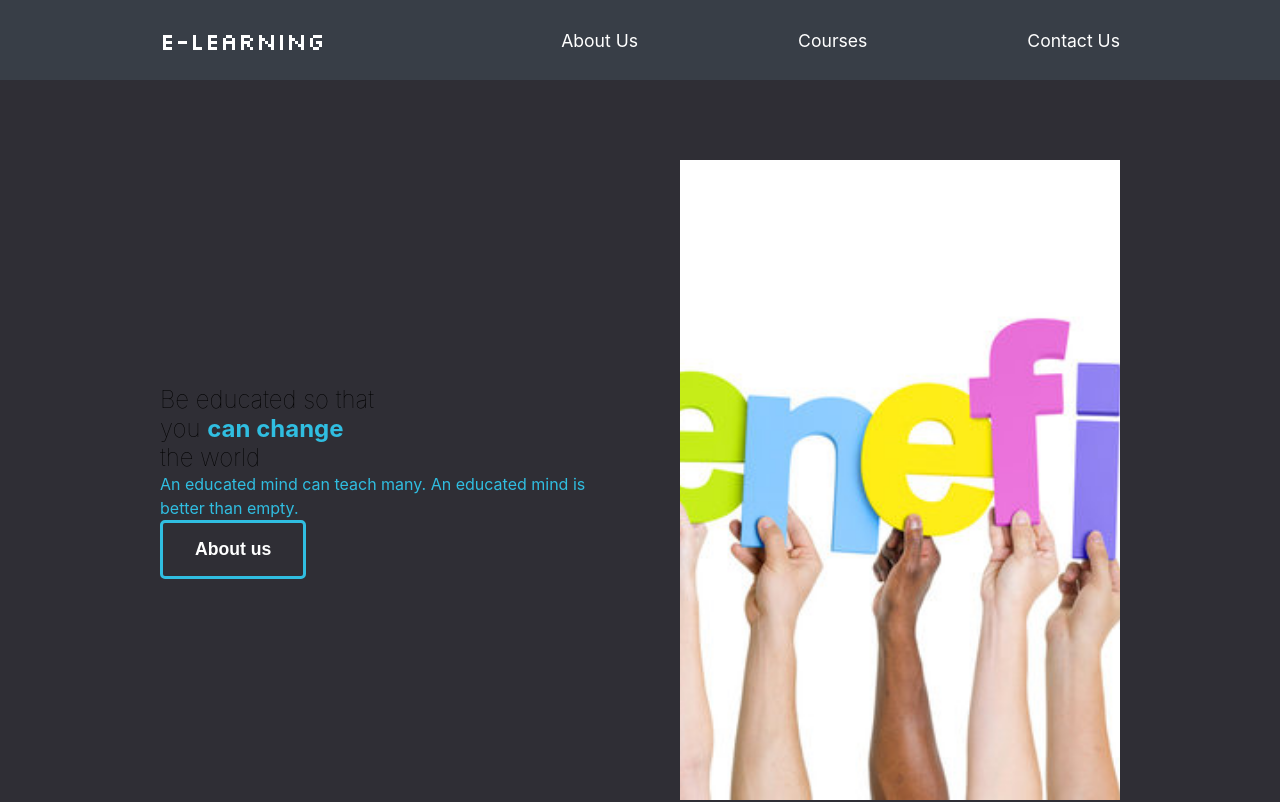
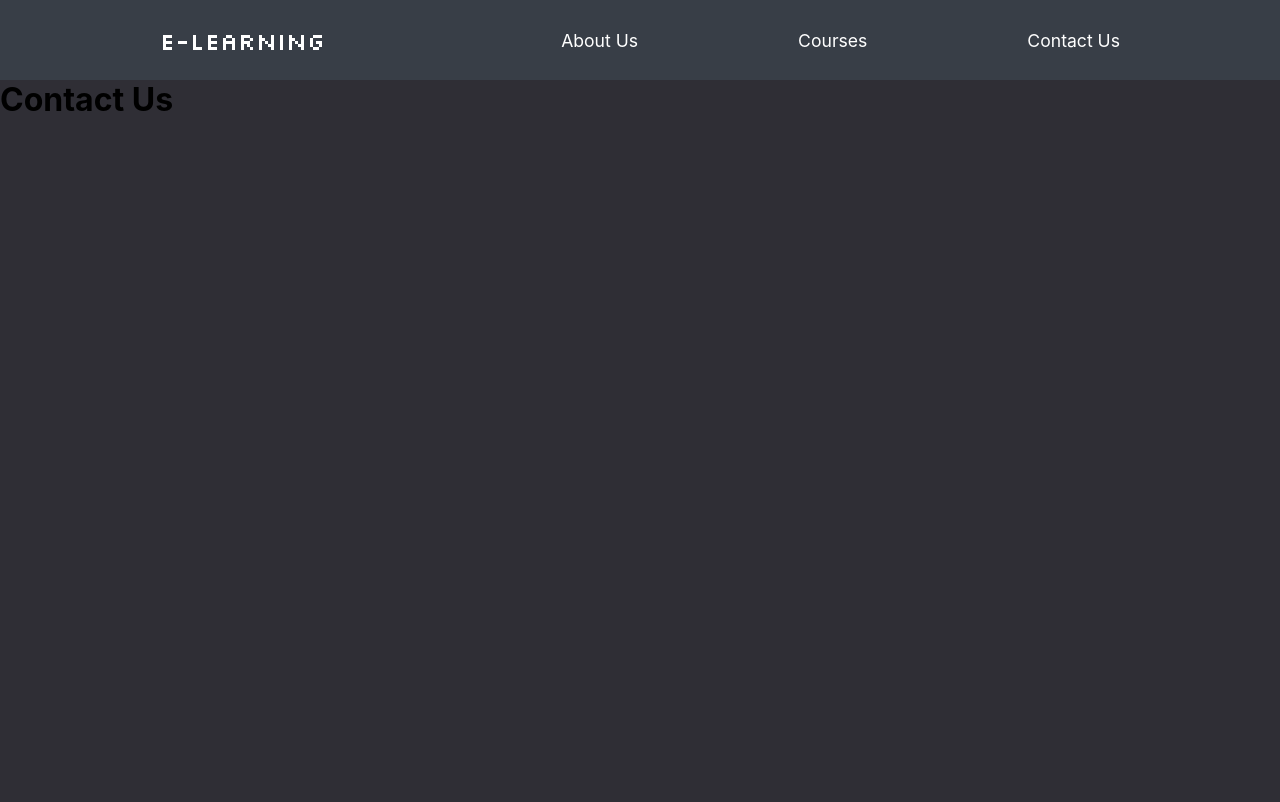
Before and after one commit to asatova/e-learning-react, a React (Create React App) app: page /contact in a window 1280 px wide. Shown: the top 802 px of the page. Built offline with nearby package versions, Linux system fonts and the light colour scheme; a web font is replaced by a local one.

Commit message:
navbar section (not complated yet)

```diff
--- a/package.json
+++ b/package.json
@@ -10,7 +10,7 @@
     "react": "^18.3.1",
     "react-dom": "^18.3.1",
     "react-intersection-observer": "^9.13.1",
-    "react-router-dom": "^6.28.0",
+    "react-router-dom": "5.3.4",
     "react-scripts": "5.0.1",
     "styled-components": "^6.1.13",
     "web-vitals": "^2.1.0"
--- a/src/App.js
+++ b/src/App.js
@@ -1,18 +1,33 @@
 import React from 'react';
-//import pages
+// Import pages
 import AboutUs from './pages/AboutUs';
 import GlobalStyle from "./components/GlobalStyle";
 import Nav from "./components/Nav";
-
+import Courses from './pages/Courses';
+import ContactUs from './pages/ContactUs';
+// Router
+import { BrowserRouter as Router, Switch, Route } from "react-router-dom";
 
 function App() {
     return (
-        <div className="App">
-           <GlobalStyle />
-       <Nav />
-       <AboutUs />
-        </div>
-    )
+        <Router> {/* Wrap everything in BrowserRouter */}
+            <div className="App">
+                <GlobalStyle />
+                <Nav />
+                <Switch>
+                    <Route path="/" exact>
+                        <AboutUs />
+                    </Route>
+                    <Route path="/courses">
+                        <Courses />
+                    </Route>
+                    <Route path="/contact">
+                        <ContactUs />
+                    </Route>
+                </Switch>
+            </div>
+        </Router>
+    );
 }
 
 export default App;
--- a/src/components/GlobalStyle.js
+++ b/src/components/GlobalStyle.js
@@ -33,7 +33,7 @@
 
 h2{
     font-weight: lighter;
-    font-size: 4 rem;
+    font-size:56px;
     }
 h3{
     color: #fff;
@@ -52,7 +52,7 @@
 p{
     padding: 3 rem 0rem;
     color: #30bee1;
-    font-size: 1.4 rem;
+    font-size: 25px;
     line-height: 150%;
 }
 
--- a/src/components/Nav.js
+++ b/src/components/Nav.js
@@ -1,5 +1,6 @@
 import React from "react";
 import styled from "styled-components";
+import { Link } from "react-router-dom";
 
 
 
@@ -10,9 +11,9 @@
             <a href="#" id="logo">e-Learning</a>
         </h1>
         <ul>
-            <li><a href="#!">About Us</a></li>
-            <li><a href="#!">Courses</a></li>
-            <li><a href="#!">Contact Us</a></li>
+            <li><Link href="#!">About Us</Link></li>
+            <li><Link  href="#!">Courses</Link></li>
+            <li><Link href="#!">Contact Us</Link></li>
         </ul>
     </StyledNav>
     );
--- a/src/index.js
+++ b/src/index.js
@@ -2,11 +2,17 @@
 import ReactDOM from 'react-dom/client';
 import App from './App';
 import reportWebVitals from './reportWebVitals';
+//react router
+import { BrowserRouter } from 'react-router-dom';
+
 
 const root = ReactDOM.createRoot(document.getElementById('root'));
 root.render(
   <React.StrictMode>
+    <BrowserRouter>
     <App />
+    </BrowserRouter>
+
   </React.StrictMode>
 );
 
--- /dev/null
+++ b/src/pages/ContactUs.js
@@ -0,0 +1,12 @@
+import React from "react";
+
+const ContactUs = () => {
+    return (
+        <div>
+            <h1>Contact Us</h1>
+        </div>
+    )
+}
+
+
+export default ContactUs;
--- /dev/null
+++ b/src/pages/Courses.js
@@ -0,0 +1,12 @@
+import React from "react";
+
+const Courses = () => {
+    return (
+        <div>
+            <h1>Courses</h1>
+        </div>
+    )
+}
+
+
+export default Courses;
```
Also changed, not shown: 1 other file (tests, documents, lock files or other folders).
